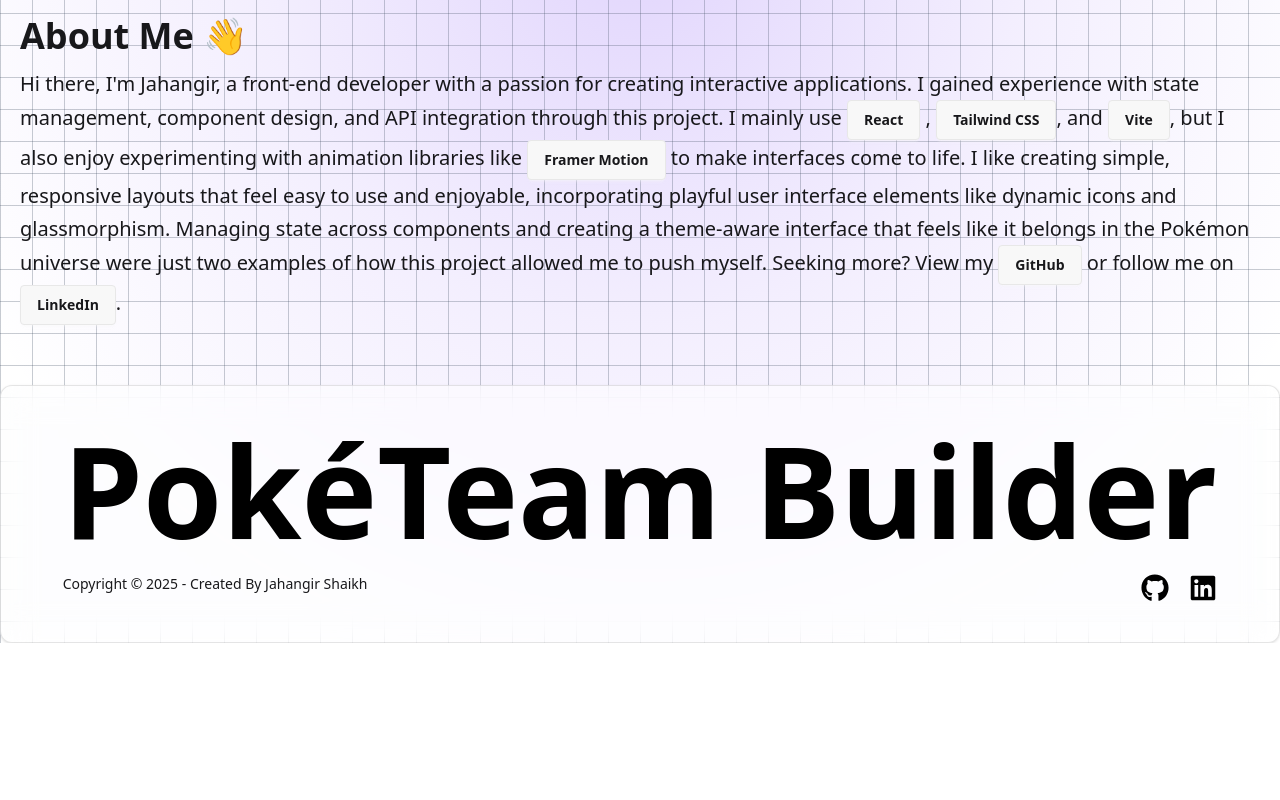
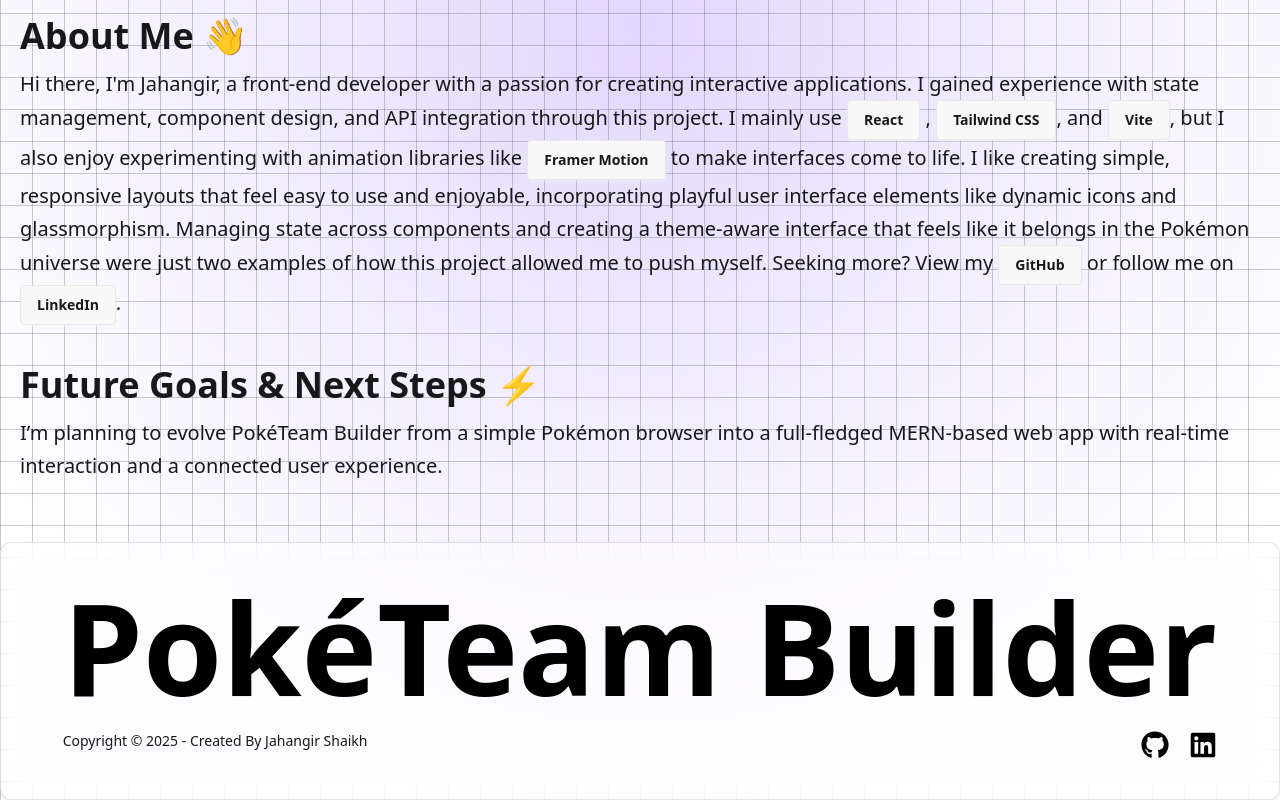
Before and after one commit to jahangir2002/Pok-Team_Builder, a React (Vite) app: page /About in a window 1280 px wide. Shown: the part 755-1555 px from the top of the page. Before the commit the page ends 1398 px from the top, so only its background shows below. Built offline with nearby package versions, Linux system fonts and the light colour scheme.

Commit message:
Add section on Future Goals & Next Steps in About component, outlining plans to evolve PokéTeam Builder into a full MERN-based web app with real-time interaction.

```diff
--- a/src/About.jsx
+++ b/src/About.jsx
@@ -70,6 +70,13 @@
           />.
           </p>
         </div>
+
+        {/* ⚡ Future Goals & Next Steps */}
+
+        <div className="md:px-5 pb-10">
+<h2 className="text-4xl font-extrabold mb-3">Future Goals & Next Steps ⚡</h2>
+<p className="text-xl leading-relaxed">I’m planning to evolve PokéTeam Builder from a simple Pokémon browser into a full-fledged MERN-based web app with real-time interaction and a connected user experience.</p>
+        </div>
       </section>
     </>
   );
```
